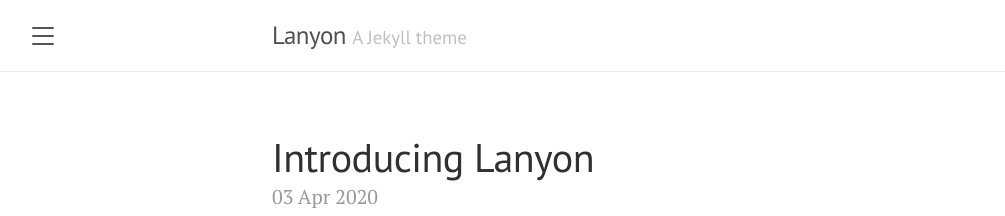
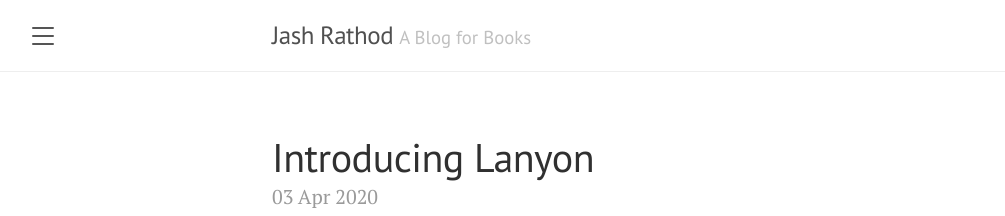
Before and after one commit to jashrathod/book-blog, a Jekyll site: the page built from index.html, in a window 1280 px wide and 900 px high. Shown: the top 216 px of the window, without its empty margins (8-1013 px from the left). Built offline with Jekyll 4.4.1, drawn with Linux system fonts in a browser that asks for light colours; the list of posts is cut into pages by our own code.

Commit message:
Update _config.yml

```diff
--- a/_config.yml
+++ b/_config.yml
@@ -1,17 +1,17 @@
 # Setup
-title:               Lanyon
-tagline:             'A Jekyll theme'
-description:         'A reserved <a href="https://jekyllrb.com" target="_blank">Jekyll</a> theme that places the utmost gravity on content with a hidden drawer. Made by <a href="https://twitter.com/mdo" target="_blank">@mdo</a>.'
-url:                 https://jashrathod.github.io/temp
+title:               Jash Rathod
+tagline:             'A Blog for Books'
+description:         'Love for books. Made by <a href="https://twitter.com/rathod_jash" target="_blank">@rathod_jash</a>.'
+url:                 https://jashrathod.github.io/book-blog
 baseurl:             ''
-paginate:            5
+paginate:            10
 permalink:           pretty
 
 # About/contact
 author:
-  name:              Mark Otto
-  url:               https://twitter.com/mdo
-  email:             markdotto@gmail.com
+  name:              Jash Rathod
+  url:               https://twitter.com/rathod_jash
+#   email:             markdotto@gmail.com
 
 # Gems
 plugins:
```
